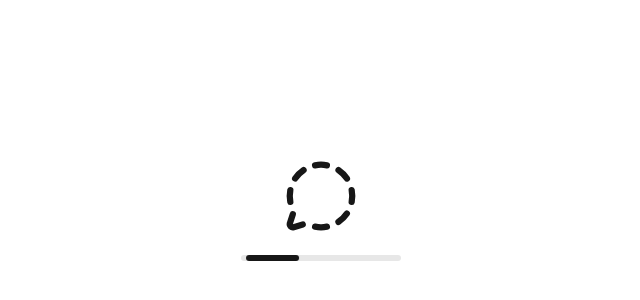
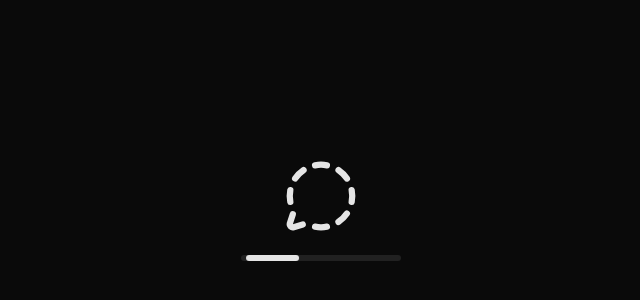
Before and after one commit to jotx19/disposable-integration, a Next.js app in the folder frontend/: page /chat/create in a window 1280 px wide. Shown: the part 186-486 px from the top of the page, without its empty margins (319-959 px from the left). Built offline with nearby package versions, Linux system fonts and the light colour scheme.

Commit message:
dark_mode

```diff
--- a/frontend/src/app/(chat)/chat/[roomCode]/layout.tsx
+++ b/frontend/src/app/(chat)/chat/[roomCode]/layout.tsx
@@ -12,10 +12,6 @@ interface Props {
 const ChatLayout: React.FC<Props> = ({ children }) => {
   return (
     <ThemeProvider
-      attribute="class"
-      defaultTheme="system"
-      enableSystem
-      disableTransitionOnChange
     >
       <ChatSidebar>
         <SidebarInset>{children}</SidebarInset>
--- a/frontend/src/app/(home)/layout.tsx
+++ b/frontend/src/app/(home)/layout.tsx
@@ -1,6 +1,6 @@
 import type { Metadata } from "next";
 import "../globals.css";
-import { ThemeProvider } from "next-themes";
+import { ThemeProvider } from "@/components/ui/theme-provider";
 import Header from "@/modules/home/ui/navbar";
 
 
@@ -15,7 +15,7 @@ interface Props {
 
 const Layout = async ({ children }: Props) => {
   return (
-    <ThemeProvider attribute="class" defaultTheme="dark" enableSystem={false}>
+    <ThemeProvider >
       <div className="flex flex-col min-h-screen">{children}
         <Header/>
       </div>
--- a/frontend/src/components/ui/theme-provider.tsx
+++ b/frontend/src/components/ui/theme-provider.tsx
@@ -3,9 +3,23 @@
 import * as React from "react"
 import { ThemeProvider as NextThemesProvider } from "next-themes"
 
+interface Props extends React.ComponentProps<typeof NextThemesProvider> {
+  children: React.ReactNode
+}
+
 export function ThemeProvider({
   children,
   ...props
-}: React.ComponentProps<typeof NextThemesProvider>) {
-  return <NextThemesProvider {...props}>{children}</NextThemesProvider>
+}: Props) {
+  return (
+    <NextThemesProvider
+      {...props}
+      attribute="class"
+      defaultTheme="dark"
+      enableSystem={false}
+      disableTransitionOnChange
+    >
+      {children}
+    </NextThemesProvider>
+  )
 }
```
